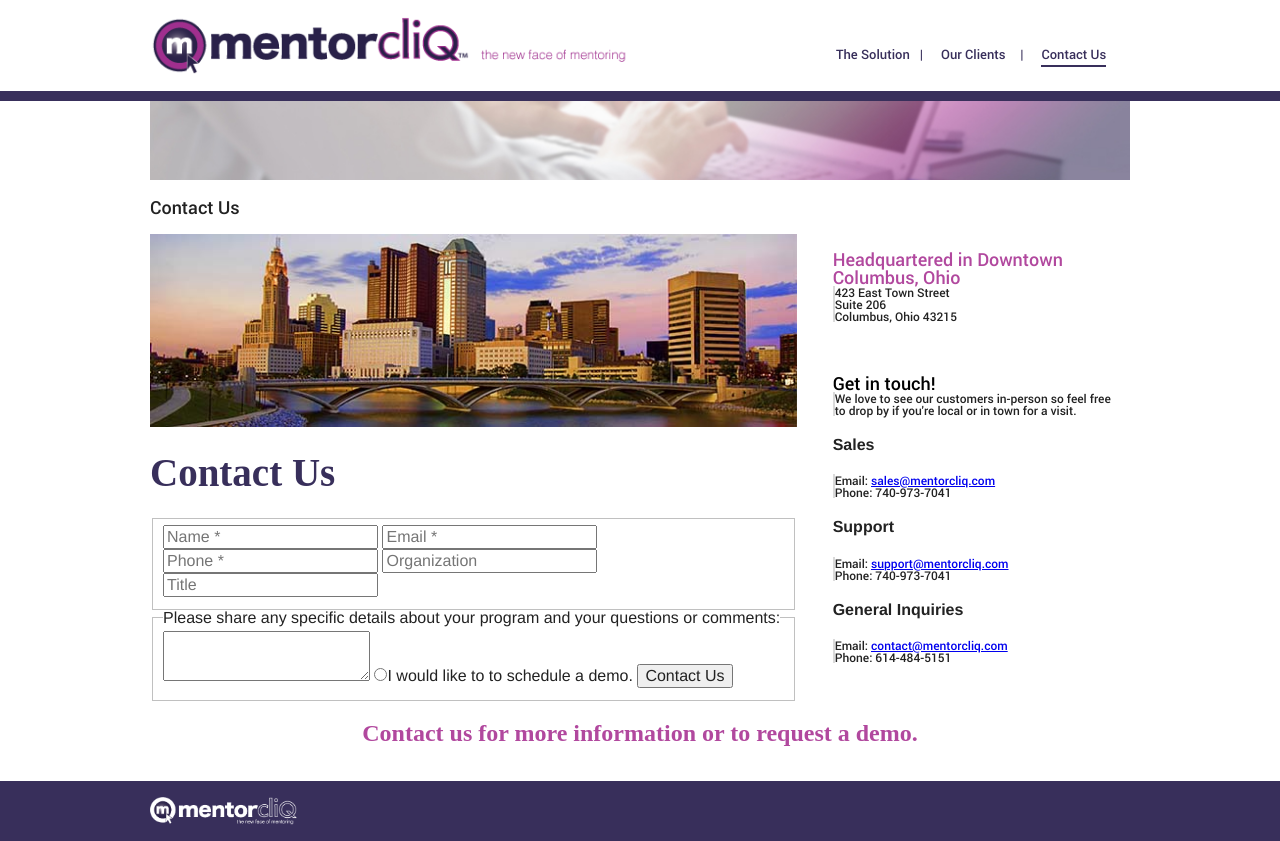
After one commit to owen8505/MentorCliq, a PHP site: page /contact.html in a window 1280 px wide. The commit adds this page. Run offline with PHP 8.4, Linux system fonts and the light colour scheme; some web fonts are replaced.

Commit message:
structure page of contact section

```diff
--- /dev/null
+++ b/Development/contact.html
@@ -0,0 +1,110 @@
+<!doctype html>
+<html class="no-js" lang="en">
+  <head>
+    <meta charset="utf-8" />
+    <meta name="viewport" content="width=device-width, initial-scale=1.0" />
+    <title>MentorcliQ | The Solution</title>
+    <link rel="shortcut icon" href="favicon.ico" type="image/x-icon">
+    <link rel="icon" href="favicon.ico" type="image/x-icon">
+    <link rel="stylesheet" type="text/css" href="css/normalize.css">
+    <link rel="stylesheet" type="text/css" href="css/foundation.css">
+    <link rel="stylesheet" type="text/css" href="css/styles.css">
+    <script src="js/vendor/modernizr.js"></script>
+    <script src="js/prefixfree.min.js"></script>
+  </head>
+  <body>
+
+  <header>
+    <div class="row">
+        <a id="logo" href="index.html" title="Home" class="small-5 medium-3 large-3 columns">
+          <img src="assets/images/img-logo-mentorcliq.png" alt="MentorcliQ">
+        </a>
+      <nav id="global-navigation" class="small-1 medium-2 large-2 medium-offset-1 large-offset-1 columns">
+        <ul>
+          <li><a href="solution.html" title ="The Solution">The Solution</a></li>|
+          <li><a href="clients.html" title ="Our Clients">Our Clients</a></li>|
+          <li><a href="contact.html" class="selected" title ="Contact Us">Contact Us</a></li>
+        </ul>
+      </nav>
+    </div>
+  </header>
+
+  <section id="contact-header" class="row">
+    <div class="small-6 medium-6 large-6 columns">
+      <img id="contact-header-image" src="assets/images/img-contact-header.jpeg" alt="Contact Us" >
+      <h3>Contact Us</h3>
+    </div>
+  </section>
+
+  <section id="contact-main-container" class="row">
+    <div id="contact-left-section" class="small-6 medimum-6 large-4 columns">
+      <img src="assets/images/img-contact-columbus.jpeg">
+      <div id="contact-form">
+        <h1 class="text-purple">Contact Us</h1>
+        <form id="form">
+          <div>
+            <fieldset>
+              <input id="contact-name" name="contact-name" type="text" placeholder="Name *">
+              <input id="contact-email" name="contact-email" type="email" placeholder="Email *">
+              <input id="contact-phone" name="contact-phone" type="tel" placeholder="Phone *">
+              <input id="contact-organization" name="contact-organization" type="text" placeholder="Organization">
+              <input id="contact-title" name="contact-title" type="text" placeholder="Title">
+            </fieldset>
+            <fieldset>
+              <legend>Please share any specific details about your program and your questions or comments:</legend>
+              <textarea></textarea>
+              <input id="contact-demo" name="contact-demo" type="radio">I would like to to schedule a demo.
+              <input id="contact-submit" name="contact-submit" type="submit" value="Contact Us">
+            </fieldset>
+          </div>
+        </form>
+      </div>
+    </div>
+    <div id="contact-right-section" class="small-6 medimum-2 large-2 columns">
+      <div id="contact-headquarter-info" class="box">
+        <h3 class="text-fuchsia text-align-left">Headquartered in Downtown Columbus, Ohio</h3>
+        <p>
+          423 East Town Street <br>
+          Suite 206 <br>
+          Columbus, Ohio 43215 <br>
+        </p>
+      </div>
+      <div id="contact-contact-info" class="box">
+        <h3 class="text-black text-align-left">Get in touch!</h3>
+        <p>
+          We love to see our customers in-person so feel free to drop by if you're local or in town for a visit.
+        </p>
+        <h4>Sales</h4>
+        <p>
+          Email: <a href="mailto:sales@mentorcliq.com" title="Sales mail: sales@mentorcliq.com">sales@mentorcliq.com</a> <br>
+          Phone: 740-973-7041
+        </p>
+        <h4>Support</h4>
+        <p>
+          Email: <a href="mailto:sales@mentorcliq.com" title="Sales mail: sales@mentorcliq.com">support@mentorcliq.com</a> <br>
+          Phone: 740-973-7041
+        </p>
+        <h4>General Inquiries</h4>
+        <p>
+          Email: <a href="mailto:sales@mentorcliq.com" title="Sales mail: sales@mentorcliq.com">contact@mentorcliq.com</a> <br>
+          Phone: 614-484-5151
+        </p>
+      </div>
+    </div>
+  </section>
+
+  <section id="solution-demo" class="row">
+    <div class="small-6 medium-6 large-6 columns">
+    	<h2 class="text-fuchsia text-align-center">Contact us for more information or to request a demo.</h2>
+    </div>
+  </section>
+
+  <footer class="box-purple">
+    <div class="row">
+      <img src="assets/images/img-white-logo-mentorcliq.png" title="MentorcliQ" class="small-3 large-1 columns">
+    </div>
+  </footer>
+
+    <script src="js/vendor/jquery.js"></script>
+  </body>
+</html>
--- a/Development/css/styles.css
+++ b/Development/css/styles.css
@@ -314,21 +314,6 @@
       background: transparent url(../assets/images/img-icon-hover-tw.png) no-repeat;
       background-size: 40px 40px; }
 
-#solution-header {
-  margin-bottom: 2rem; }
-
-#solution-where .solution-where-item h2 {
-  font-size: 22px;
-  margin-bottom: 1rem; }
-#solution-where .solution-where-item div {
-  display: inline-block;
-  width: 85%; }
-#solution-where .solution-where-item img {
-  display: inline-block;
-  margin-right: 0.6rem;
-  vertical-align: top;
-  width: 10%; }
-
 .box {
   margin-bottom: 1.25rem;
   padding: 1em; }
@@ -454,6 +439,11 @@
 .solution-demo a {
   display: inline-block; }
 
+#contact-headquarter #contact-headquarter-info h3 {
+  margin-bottom: 1em; }
+#contact-headquarter #contact-headquarter-info p {
+  border-left: 0px; }
+
 @media only screen and (min-width: 40.063em) {
   #global-navigation ul {
     display: block; }
--- a/Development/index.html
+++ b/Development/index.html
@@ -22,8 +22,8 @@
       <nav id="global-navigation" class="small-1 medium-2 large-2 medium-offset-1 large-offset-1 columns">
         <ul>
           <li><a href="solution.html" title ="The Solution">The Solution</a></li>|
-          <li><a href="#" title ="Our Clients">Our Clients</a></li>|
-          <li><a href="#" title ="Contact Us">Contact Us</a></li>
+          <li><a href="clients.html" title ="Our Clients">Our Clients</a></li>|
+          <li><a href="contact.html" title ="Contact Us">Contact Us</a></li>
         </ul>
       </nav>
     </div>
```
Also changed, not shown: Development/css/styles.scss (+14 -27 lines), Design/Contact Us Page/MentorcliQ_1000px_pContact.jpg (added), Design/Our Clients page/MentorcliQ_1000px_pClients 3.jpg (added), Development/assets/images/img-contact-columbus.jpeg (added), Development/assets/images/img-contact-header.jpeg (added), 2 other files.
